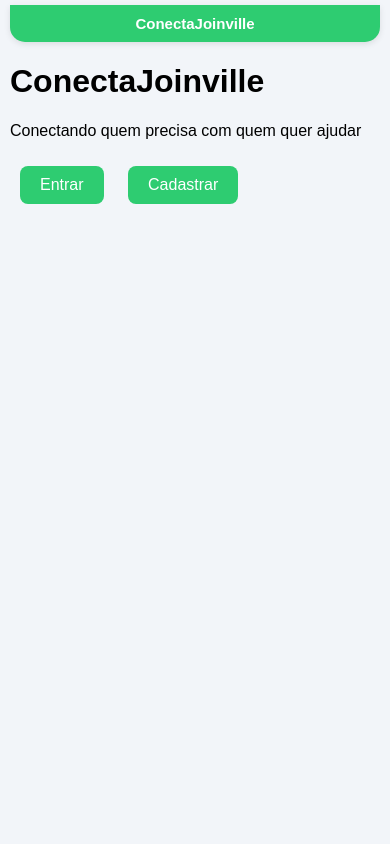
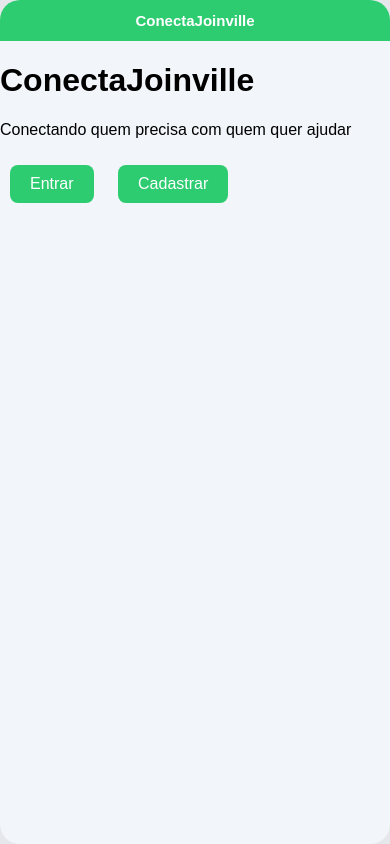
Before and after one commit to PauloBruner/conecta-joinville, a Flask app: page / in a window 390 px wide. Run offline with Flask 3, Linux system fonts and the light colour scheme.

Commit message:
fix mobile app layout

```diff
--- a/app.py
+++ b/app.py
@@ -212,3 +212,6 @@ criar_tabelas()
 
 if __name__ == "__main__":
     app.run(debug=True)
+
+
+   # git add . git commit -m "atualização visual app" git push
--- a/static/style.css
+++ b/static/style.css
@@ -1,26 +1,29 @@
 body {
     margin: 0;
     font-family: Arial;
-    background: #f2f5f9;
+    background: #e5e7eb; /* fundo externo (cinza app) */
+    display: flex;
+    justify-content: center;
 }
 
 /* TOPO */
 .topbar {
     background: #2ecc71;
     color: white;
-    padding: 10px;
+    padding: 12px;
     text-align: center;
     font-weight: 600;
     font-size: 15px;
-    box-shadow: 0 2px 6px rgba(0,0,0,0.1);
-    border-radius: 0 0 15px 15px;
 }
 
 /* CONTAINER */
 .container {
     max-width: 420px;
-    margin: auto;
-    padding: 5px 10px;
+    width: 100%;
+    min-height: 100vh;
+    background: #f2f5f9;
+    border-radius: 20px;
+    overflow: hidden;
 }
 
 /* GRID DE OPÇÕES */
```
